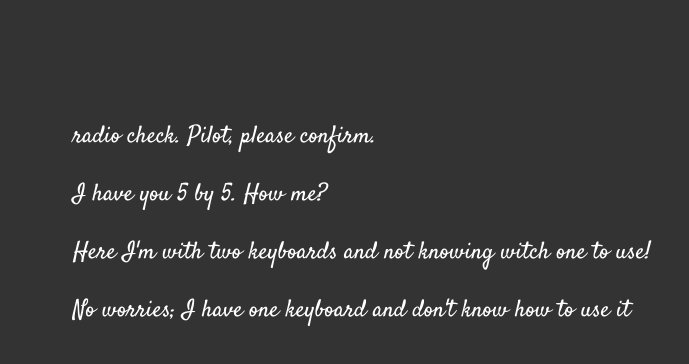
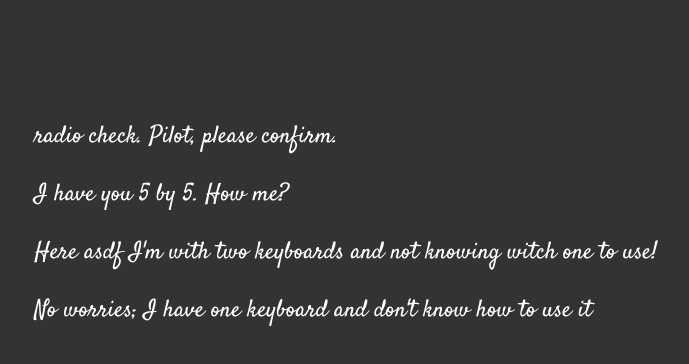
Before and after one commit to mtorres9095/communication-log, a plain HTML site: page index.html in a window 1280 px wide. Shown: the whole page, without its empty margins (247-936 px from the left). Drawn offline with Linux system fonts and the light colour scheme.

Commit message:
trying to get errors

```diff
--- a/index.html
+++ b/index.html
@@ -6,7 +6,7 @@
  <body>
      <p> radio check. Pilot, please confirm.</p>
      <p> I have you 5 by 5. How me?</p>
-     <p>Here I'm with two keyboards and not knowing witch one to use!</p>
+     <p>Here asdf I'm with two keyboards and not knowing witch one to use!</p>
      <p>No worries; I have one keyboard and don't know how to use it</p>
  </body>
 </html>
--- a/style.css
+++ b/style.css
@@ -3,5 +3,5 @@ body {
     background-color: #333;
     font-size: 150%;
     font-family: 'Satisfy', cursive;
-    margin: 5em 25%;
+    margin: 5em 22%;
  }
```
